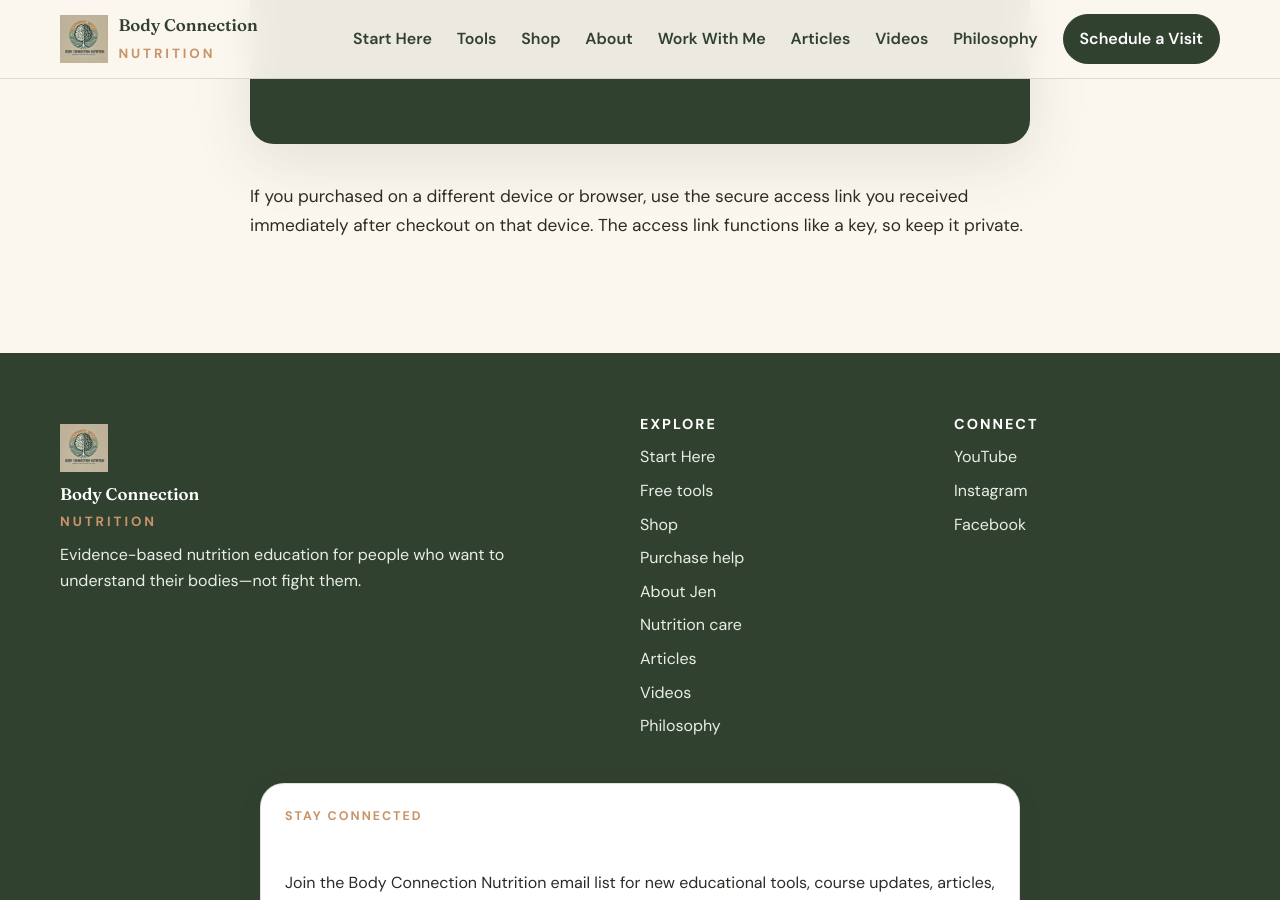
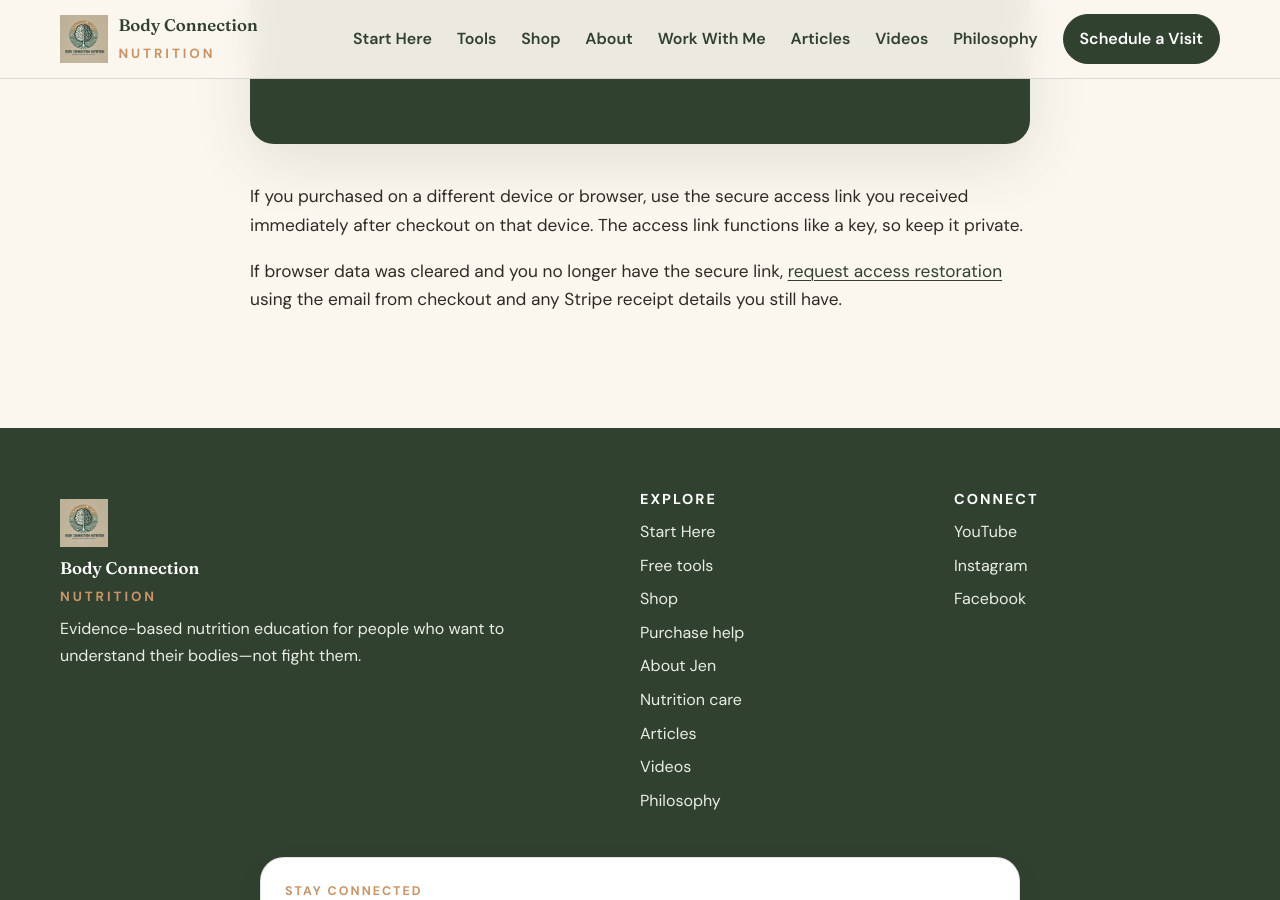
Before and after one commit to BodyConnectionNutrition/Nov-10-build, a Jekyll site: the page built from why-am-i-eating-access.md, in a window 1280 px wide and 900 px high, scrolled down 1048 px. Built offline with Jekyll 4.4.1, drawn with Linux system fonts in a browser that asks for light colours.

Commit message:
Add visible purchase support links

```diff
--- a/why-am-i-eating-access.md
+++ b/why-am-i-eating-access.md
@@ -13,6 +13,7 @@ intro: Open the paid experience from a browser that has already verified your pu
 </div>
 
 <p>If you purchased on a different device or browser, use the secure access link you received immediately after checkout on that device. The access link functions like a key, so keep it private.</p>
+<p>If browser data was cleared and you no longer have the secure link, <a href="/purchase-support/#contact-support">request access restoration</a> using the email from checkout and any Stripe receipt details you still have.</p>
 
 <script>
 (function(){
```
